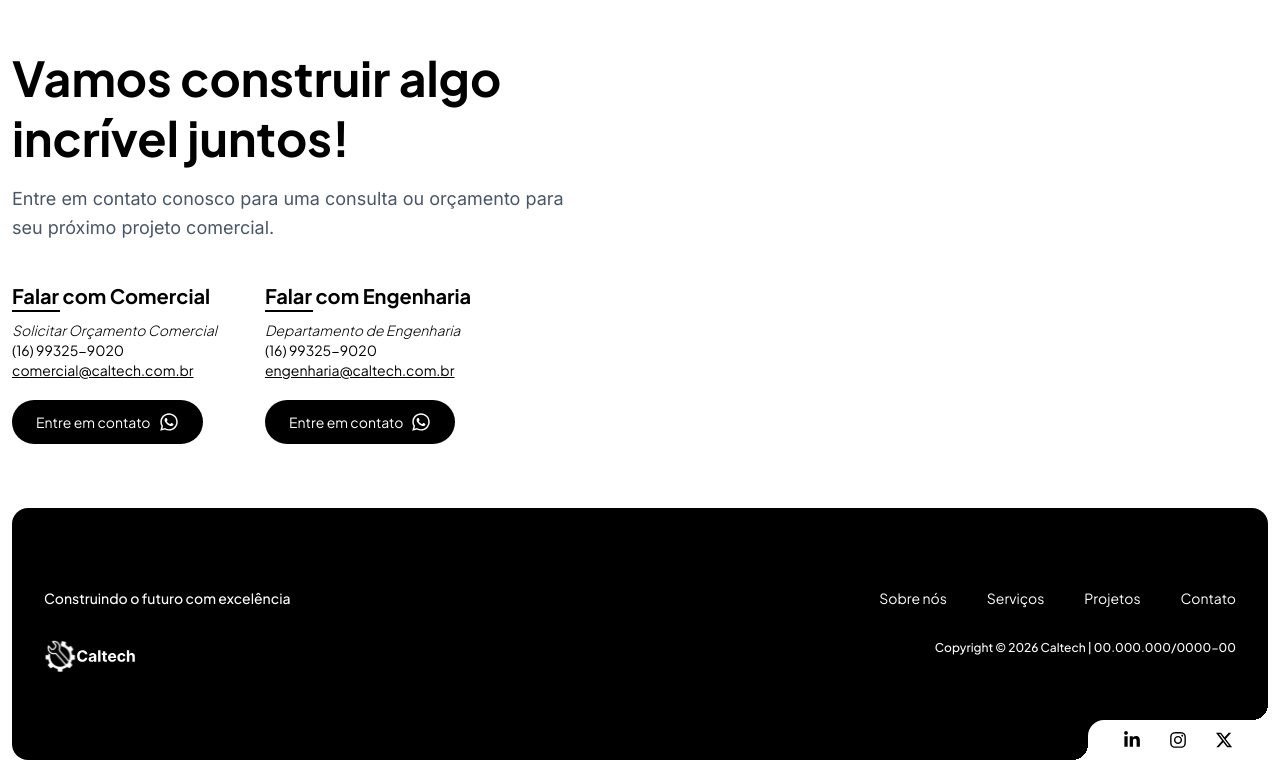
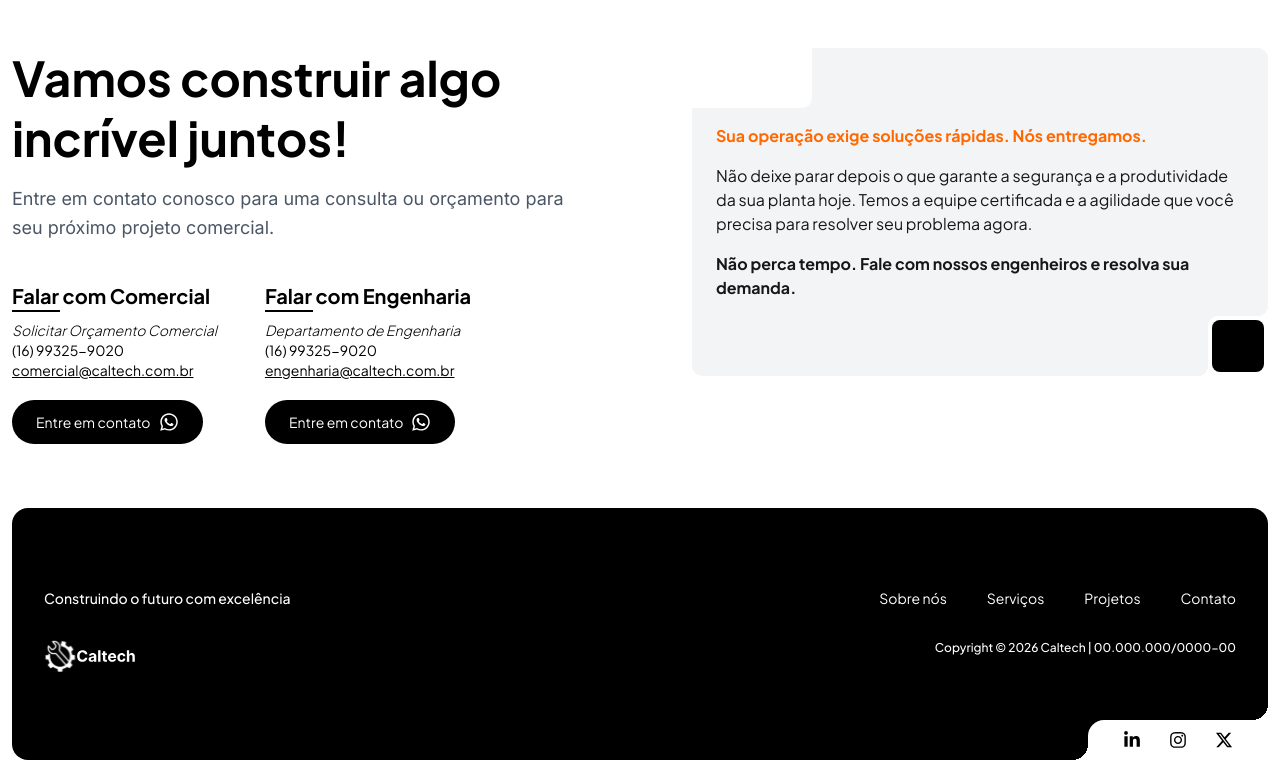
Before and after one commit to julioceno/caltech, a Next.js app: page / in a window 1280 px wide. Shown: the part 2451-3232 px from the top of the page. Built offline with nearby package versions, Linux system fonts and the light colour scheme.

Commit message:
feat: add TopLeftNotchCard to ContactSection and improve layout structure

```diff
--- a/app/components/ContactSection.tsx
+++ b/app/components/ContactSection.tsx
@@ -1,6 +1,7 @@
 import React from 'react';
 import SectionHeading from './SectionHeading';
 import ContactCard from './ContactCard';
+import TopLeftNotchCard from './TopLeftNotchCard';
 
 interface ContactSectionProps {
   className?: string;
@@ -32,8 +33,9 @@ const ContactSection: React.FC<ContactSectionProps> = ({
   ];
 
   return (
-    <section className={`py-16 ${className}`}>
-        <div className="mx-auto lg:mx-0 mb-10 max-w-xl">
+    <section className={`py-16 flex justify-center lg:justify-between ${className}`}>
+      <div>
+        <div className="mx-auto lg:mx-0 mb-10 md:w-xl">
             <SectionHeading
               title={sectionTitle}
               subtitle={sectionSubtitle}
@@ -53,6 +55,24 @@ const ContactSection: React.FC<ContactSectionProps> = ({
               />
             ))}
           </div>
+      </div>
+
+        <div className='hidden lg:block w-xl'>
+          <TopLeftNotchCard>
+              <h3 className=" font-bold text-orange-500 mb-4">
+                Sua operação exige soluções rápidas. Nós entregamos.
+              </h3>
+              <p className="mb-4">
+                Não deixe parar depois o que garante a segurança e a produtividade
+                da sua planta hoje. Temos a equipe certificada e a agilidade que você
+                precisa para resolver seu problema agora.
+              </p>
+              <p className="font-bold">
+                Não perca tempo. Fale com nossos engenheiros e resolva sua demanda.
+              </p>
+          </TopLeftNotchCard>
+        </div>
+
     </section>
   );
 };
```
Lines whose indentation alone changed are shown as unchanged.
